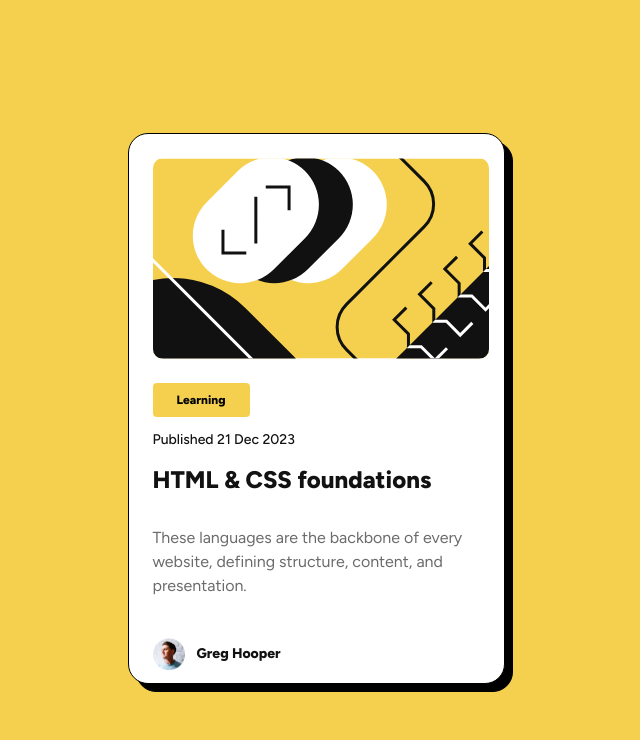
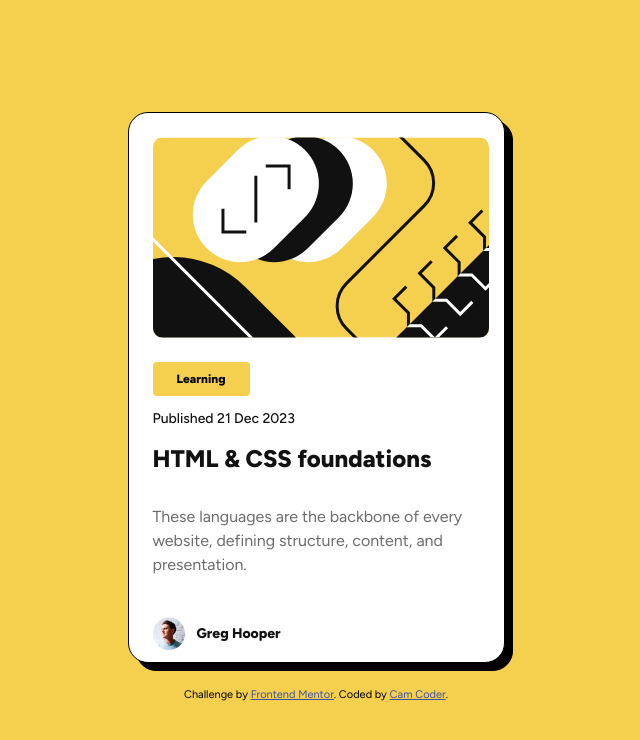
Before and after one commit to CamCoder337/blog-preview-card-frontend_mentor, a plain HTML site: page index.html in a window 1280 px wide. Shown: the whole page, without its empty margins (324-964 px from the left). Drawn offline with Linux system fonts and the light colour scheme.

Commit message:
add: attribution

```diff
--- a/index.html
+++ b/index.html
@@ -12,11 +12,10 @@
 
   <title>Frontend Mentor | Blog preview card</title>
 
-  <!-- Feel free to remove these styles or customise in your own stylesheet 👍 -->
-<!--  <style>-->
-<!--    .attribution { font-size: 11px; text-align: center; }-->
-<!--    .attribution a { color: hsl(228, 45%, 44%); }-->
-<!--  </style>-->
+  <style>
+    .attribution { font-size: 11px; text-align: center; }
+    .attribution a { color: hsl(228, 45%, 44%); }
+  </style>
 </head>
 <body>
 
@@ -36,9 +35,9 @@
 
 
 
-<!--  <div class="attribution">-->
-<!--    Challenge by <a href="https://www.frontendmentor.io?ref=challenge" target="_blank">Frontend Mentor</a>.-->
-<!--    Coded by <a href="#">Cam Coder</a>.-->
-<!--  </div>-->
+  <div class="attribution">
+    Challenge by <a href="https://www.frontendmentor.io?ref=challenge" target="_blank">Frontend Mentor</a>.
+    Coded by <a href="#">Cam Coder</a>.
+  </div>
 </body>
 </html>
--- a/style.css
+++ b/style.css
@@ -7,6 +7,8 @@ body{
     box-sizing: border-box;
     background:hsl(47, 88%, 63%);
     display: flex;
+    flex-direction: column;
+    gap: 24px;
     align-items: center;
     justify-content: center;
     min-height: 100vh;
```
